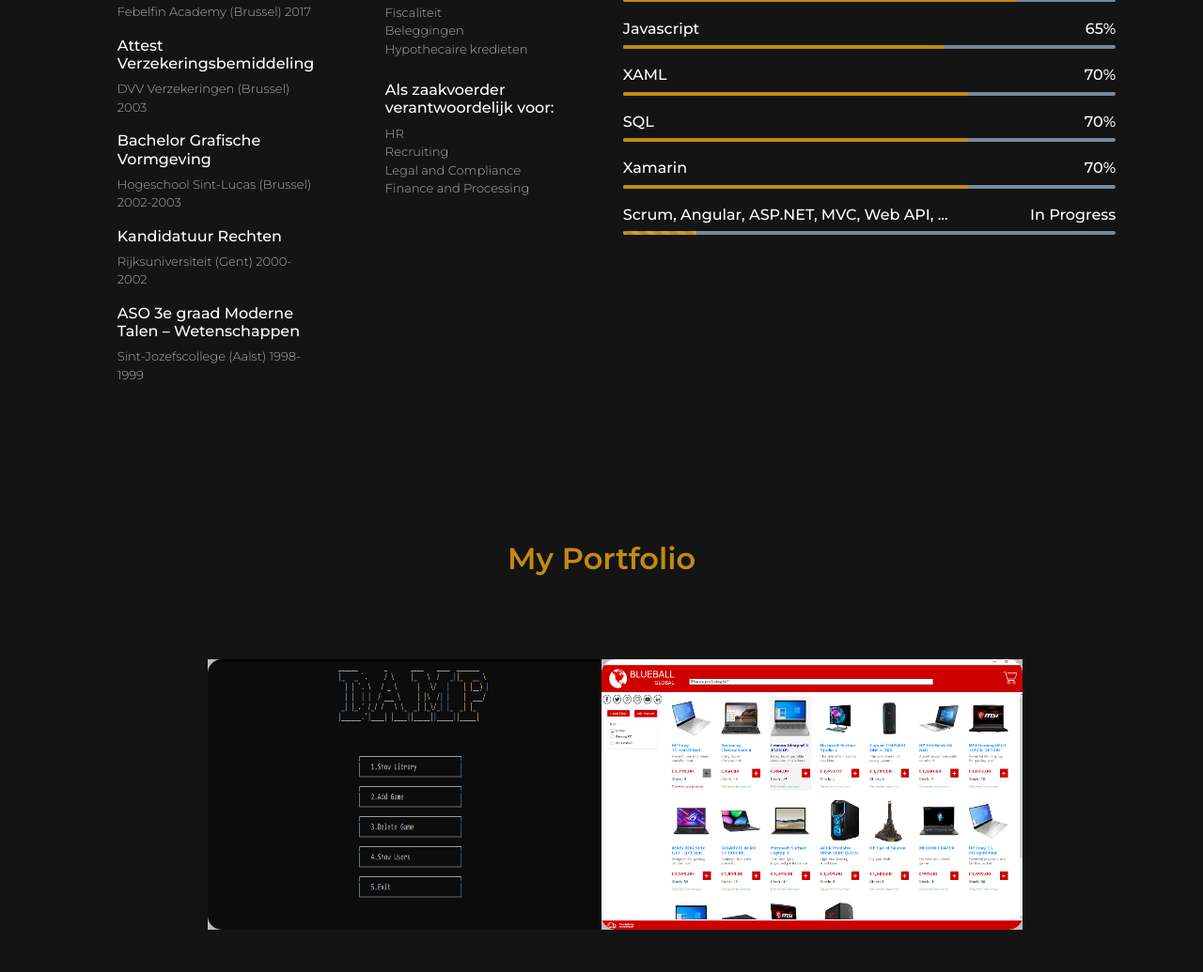
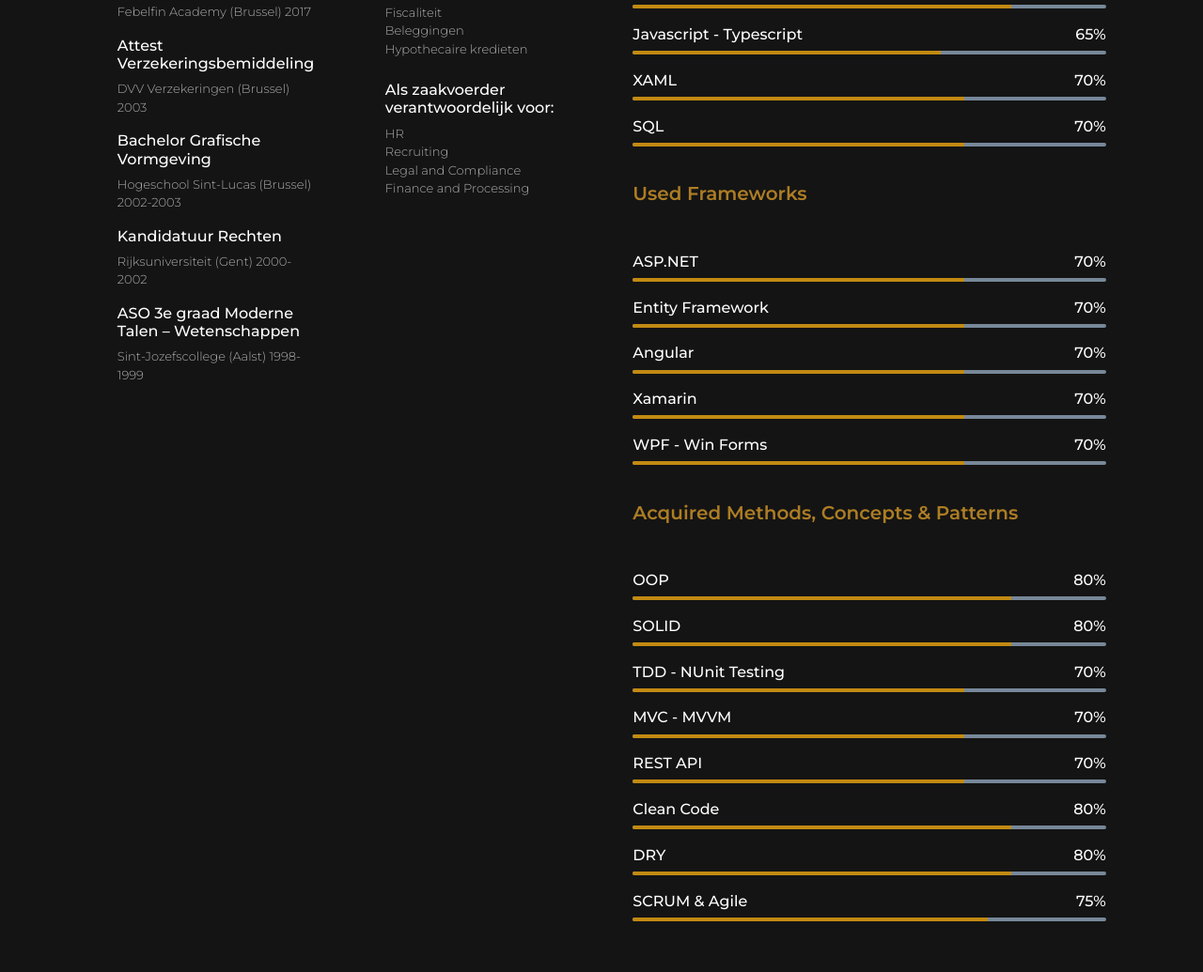
Before and after one commit to Diedericovich/Diedericovich.github.io, a plain HTML site: page index.html in a window 1280 px wide. Shown: the part 1985-3020 px from the top of the page at 94% size. Drawn offline with nearby package versions, Linux system fonts and the light colour scheme.

Commit message:
Update and expand Hard Skills

```diff
--- a/index.html
+++ b/index.html
@@ -326,14 +326,15 @@
             <li class="xp">Legal and Compliance</li>
             <li class="xp">Finance and Processing</li>
           </ul>
-        </div>
-        <div class="skills col-lg-6">
+        </div >
+        <div class="skills col">
+          <div class="skills">
             <h5 class="title-skills-progress">
-            Hard Skills
+              Programming Languages
             </h5>
             <div class="skill">
               <h6>C#
-              <span>79%</span>
+                <span>80%</span>
               </h6>
               <div class="progress" style="height: 4px;">
                 <div class="progress-bar" role="progressbar" style="width: 79%" aria-valuenow="79" aria-valuemin="0"
@@ -359,7 +360,7 @@
               </div>
             </div>
             <div class="skill">
-            <h6>Javascript
+              <h6>Javascript - Typescript
                 <span>65%</span>
               </h6>
               <div class="progress" style="height: 4px;">
@@ -385,29 +386,138 @@
                   aria-valuemax="100"></div>
               </div>
             </div>
+
+          </div>
+          <div class="skills">
+            <h5 class="title-skills-progress">
+              Used Frameworks
+            </h5>
             <div class="skill">
-            <h6> Xamarin
+              <h6>ASP.NET
                 <span>70%</span>
               </h6>
               <div class="progress" style="height: 4px;">
-              <div class="progress-bar" role="progressbar" style="width: 70%" aria-valuenow="70" aria-valuemin="0" aria-valuemax="100"></div>
+                <div class="progress-bar" role="progressbar" style="width: 70%" aria-valuenow="70" aria-valuemin="0"
+                  aria-valuemax="100"></div>
               </div>
             </div>
             <div class="skill">
-            <h6> Scrum, Angular, ASP.NET, MVC, Web API, ...
-              <span>In Progress</span>
+              <h6>Entity Framework
+                <span>70%</span>
               </h6>
               <div class="progress" style="height: 4px;">
-              <div class="progress-bar progress-bar-striped progress-bar-animated" role="progressbar" style="width: 15%"
-                aria-valuenow="15" aria-valuemin="0" aria-valuemax="100"></div>
+                <div class="progress-bar" role="progressbar" style="width: 70%" aria-valuenow="70" aria-valuemin="0"
+                  aria-valuemax="100"></div>
               </div>
             </div>
-
+            <div class="skill">
+              <h6>Angular
+                <span>70%</span>
+              </h6>
+              <div class="progress" style="height: 4px;">
+                <div class="progress-bar" role="progressbar" style="width: 70%" aria-valuenow="70" aria-valuemin="0"
+                  aria-valuemax="100"></div>
+              </div>
+            </div>
+            <div class="skill">
+              <h6>Xamarin
+                <span>70%</span>
+              </h6>
+              <div class="progress" style="height: 4px;">
+                <div class="progress-bar" role="progressbar" style="width: 70%" aria-valuenow="70" aria-valuemin="0"
+                  aria-valuemax="100"></div>
+              </div>
+            </div>
+            <div class="skill">
+              <h6>WPF - Win Forms
+                <span>70%</span>
+              </h6>
+              <div class="progress" style="height: 4px;">
+                <div class="progress-bar" role="progressbar" style="width: 70%" aria-valuenow="70" aria-valuemin="0"
+                  aria-valuemax="100"></div>
+              </div>
+            </div>
+          </div>
+          <div class="skills">
+            <h5 class="title-skills-progress">
+              Acquired Methods, Concepts & Patterns
+            </h5>
+            <div class="skill">
+              <h6>OOP
+                <span>80%</span>
+              </h6>
+              <div class="progress" style="height: 4px;">
+                <div class="progress-bar" role="progressbar" style="width: 80%" aria-valuenow="80" aria-valuemin="0"
+                  aria-valuemax="100"></div>
+              </div>
+            </div>
+            <div class="skill">
+              <h6>SOLID
+                <span>80%</span>
+              </h6>
+              <div class="progress" style="height: 4px;">
+                <div class="progress-bar" role="progressbar" style="width: 80%" aria-valuenow="80" aria-valuemin="0"
+                  aria-valuemax="100"></div>
+              </div>
+            </div>
+            <div class="skill">
+              <h6>TDD - NUnit Testing
+                <span>70%</span>
+              </h6>
+              <div class="progress" style="height: 4px;">
+                <div class="progress-bar" role="progressbar" style="width: 70%" aria-valuenow="70" aria-valuemin="0"
+                  aria-valuemax="100"></div>
+              </div>
+            </div>
+            <div class="skill">
+              <h6>MVC - MVVM
+                <span>70%</span>
+              </h6>
+              <div class="progress" style="height: 4px;">
+                <div class="progress-bar" role="progressbar" style="width: 70%" aria-valuenow="70" aria-valuemin="0"
+                  aria-valuemax="100"></div>
+              </div>
+            </div>
+            <div class="skill">
+              <h6>REST API
+                <span>70%</span>
+              </h6>
+              <div class="progress" style="height: 4px;">
+                <div class="progress-bar" role="progressbar" style="width: 70%" aria-valuenow="70" aria-valuemin="0"
+                  aria-valuemax="100"></div>
+              </div>
+            </div>
+            <div class="skill">
+              <h6>Clean Code
+                <span>80%</span>
+              </h6>
+              <div class="progress" style="height: 4px;">
+                <div class="progress-bar" role="progressbar" style="width: 80%" aria-valuenow="80" aria-valuemin="0"
+                  aria-valuemax="100"></div>
+              </div>
+            </div>
+            <div class="skill">
+              <h6> DRY
+                <span>80%</span>
+              </h6>
+              <div class="progress" style="height: 4px;">
+                <div class="progress-bar" role="progressbar" style="width: 80%" aria-valuenow="80" aria-valuemin="0" aria-valuemax="100"></div>
+              </div>
+            </div>
+            <div class="skill">
+              <h6> SCRUM & Agile
+                <span>75%</span>
+              </h6>
+              <div class="progress" style="height: 4px;">
+                <div class="progress-bar" role="progressbar" style="width: 75%" aria-valuenow="75" aria-valuemin="0" aria-valuemax="100"></div>
+              </div>
+            </div>
+          </div>
            <!--Bijkomende TABS met Soft skills, Concepts, Software, Programming languages-->
             <!--Try to work with COLLAPSEABLE tabs, DROPDOWM lists OR MODAL (Scrolling) Content-->
             <!--implement Using the grid OR Popover in MODAL -->
+        </div>
 
-        </div>
 
       </div>
     </div>
```
Also changed, not shown: Images/Portfolio/PetShop/2021-06-07 (1).png (added), Images/Portfolio/PetShop/2021-06-07 (10).png (added), Images/Portfolio/PetShop/2021-06-07 (2).png (added), Images/Portfolio/PetShop/2021-06-07 (3).png (added), Images/Portfolio/PetShop/2021-06-07 (4).png (added), Images/Portfolio/PetShop/2021-06-07 (5).png (added), Images/Portfolio/PetShop/2021-06-07 (6).png (added), Images/Portfolio/PetShop/2021-06-07 (7).png (added), Images/Portfolio/PetShop/2021-06-07 (8).png (added), Images/Portfolio/PetShop/2021-06-07 (9).png (added), Images/Portfolio/PetShop/2021-06-07.png (added), 1 other file. Lines whose indentation alone changed are shown as unchanged.
